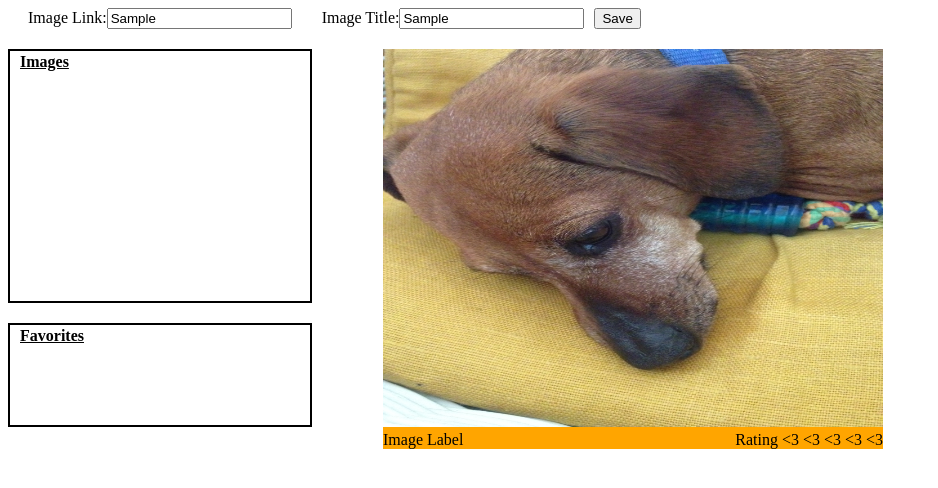
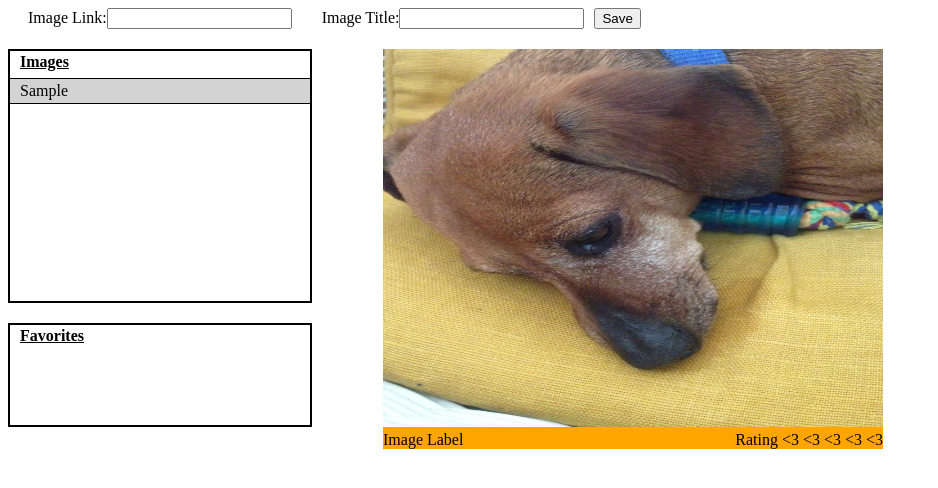
Before and after one commit to AdamTobias/Image_Viewer, a website: page index.html in a window 1280 px wide. Both pictures are taken after typing "Sample", "Sample" into the empty fields and a click on the button "Save". Shown: the whole page, without its empty margins (0-938 px from the left). Drawn offline with nearby package versions, Linux system fonts and the light colour scheme.

Commit message:
User can provide images and they are saved to the DOM.  Clicking images from the list displays them in the image viewer.  Favorites and ratings are not yet implemented.

```diff
--- a/AppModel.js
+++ b/AppModel.js
@@ -0,0 +1,9 @@
+var AppModel = Backbone.Model.extend({
+
+  initialize: function(){
+    //declare a favorites collection
+    //declare an images collection
+    this.set('images', new Images());
+  },
+
+})
--- a/AppView.js
+++ b/AppView.js
@@ -3,15 +3,20 @@ var AppView = Backbone.View.extend({
   el: 'body',
 
   initialize: function(){
+    this.formView = new FormView();
+    this.imageListView = new ImageListView({collection: this.model.get('images')});
+    this.imageView = new ImageView();
     this.render();
+    this.formView.on('submit', this.model.get('images').addImage, this.model.get('images'));
+    this.model.get('images').on('displayMe', this.imageView.updateImage, this.imageView);
   },
 
   render: function(){
     var html = '';
-    this.el.appendChild(new FormView().render());
-    this.el.appendChild(new ImageListView().render());
+    this.el.appendChild(this.formView.render());
+    this.el.appendChild(this.imageListView.render());
     this.el.appendChild(new FavoritesListView().render());
-    this.el.appendChild(new ImageView().render());
+    this.el.appendChild(this.imageView.render());
     //html += new ImageListView(new ImageListModel()).render()
     //html += new FavoritesListView.render(new FavoritesList())
     //html += new ImageView(new ImageModel()).render()
--- a/FormView.js
+++ b/FormView.js
@@ -8,6 +8,9 @@ var FormView = Backbone.View.extend({
 
   submitForm: function(e){
     e.preventDefault();
+    this.trigger('submit', this.el.querySelector('#linkInput').value, this.el.querySelector('#titleInput').value)
+    this.el.querySelector('#linkInput').value = '';
+    this.el.querySelector('#titleInput').value = '';
   },
 
   initialize: function(){
--- /dev/null
+++ b/ImageListEntryView.js
@@ -0,0 +1,19 @@
+var ImageListEntryView = Backbone.View.extend({
+  initialize: function(){
+
+  },
+
+  events:{
+    'click': 'clickHandler'
+  },
+
+  clickHandler: function(){
+    this.model.display();
+  },
+
+  render: function(){
+    this.el.textContent = this.model.get('title');
+    this.el.className = 'ImageListItem'
+    return this.el;
+  }
+});
--- a/ImageListView.js
+++ b/ImageListView.js
@@ -3,14 +3,17 @@ var ImageListView = Backbone.View.extend({
   id: 'ImageList',
 
   initialize: function(){
+    this.collection.on('add', this.addListItem, this);
+  },
 
+  addListItem: function(newItem){
+    this.el.appendChild((new ImageListEntryView({model:newItem})).render());
   },
 
   render: function(){
     var header = document.createElement('h4');
     header.textContent = 'Images';
     this.el.appendChild(header);
-    //TODO: instantiate ImageListItemViews for each image list item
     return this.el;
   }
 });
--- /dev/null
+++ b/ImageModel.js
@@ -0,0 +1,10 @@
+var ImageModel = Backbone.Model.extend({
+  initialize: function(){
+  },
+
+  display: function(){
+    this.trigger('displayMe', this);
+  }
+
+
+})
--- a/ImageView.js
+++ b/ImageView.js
@@ -3,7 +3,12 @@ var ImageView = Backbone.View.extend({
   id: 'ImageView',
 
   initialize: function(){
+  },
 
+  updateImage: function(model){
+    console.log('src = ' + model.get('src'));
+    this.el.querySelector('img').src = model.get('src');
+    this.el.children[1].textContent = model.get('title');
   },
 
   render: function(){
--- /dev/null
+++ b/Images.js
@@ -0,0 +1,10 @@
+var Images = Backbone.Collection.extend({
+  inititalize: function(){
+
+  },
+
+  addImage: function(link, title){
+    //create new image model and new image view with link and title
+    this.add(new ImageModel({src:link, title:title}));
+  }
+})
--- a/index.html
+++ b/index.html
@@ -6,15 +6,20 @@
     <script src="bower_components/underscore/underscore.js"></script>
     <script src="bower_components/backbone/backbone.js"></script>
 
+    <script src='AppModel.js'></script>
+    <script src='Images.js'></script>
+    <script src='ImageModel.js'></script>
+
     <script src="AppView.js"></script>
     <script src="FormView.js"></script>
     <script src="ImageListView.js"></script>
     <script src="FavoritesListView.js"></script>
     <script src="ImageView.js"></script>
+    <script src="ImageListEntryView.js"></script>
 
     <script>
       $(function() {
-        var appView = new AppView({$el: $('body')});
+        var appView = new AppView({$el: $('body'), model: new AppModel()});
       });
     </script>
   </head>
--- a/styles.css
+++ b/styles.css
@@ -14,6 +14,15 @@ label {
   width: 500px;
 }
 
+.ImageListItem {
+  padding-top: 3px;
+  padding-bottom: 3px;
+  background-color: lightgrey;
+  padding-left: 10px;
+  border-top: 1px solid black;
+  border-bottom: 1px solid black;
+}
+
 #Image {
   height: 378px;
   width: 500px;
@@ -25,6 +34,7 @@ label {
   width: 300px;
   height: 250px;
   border: 2px solid black;
+  overflow-y: scroll;
 }
 
 #FavoritesList {
```
